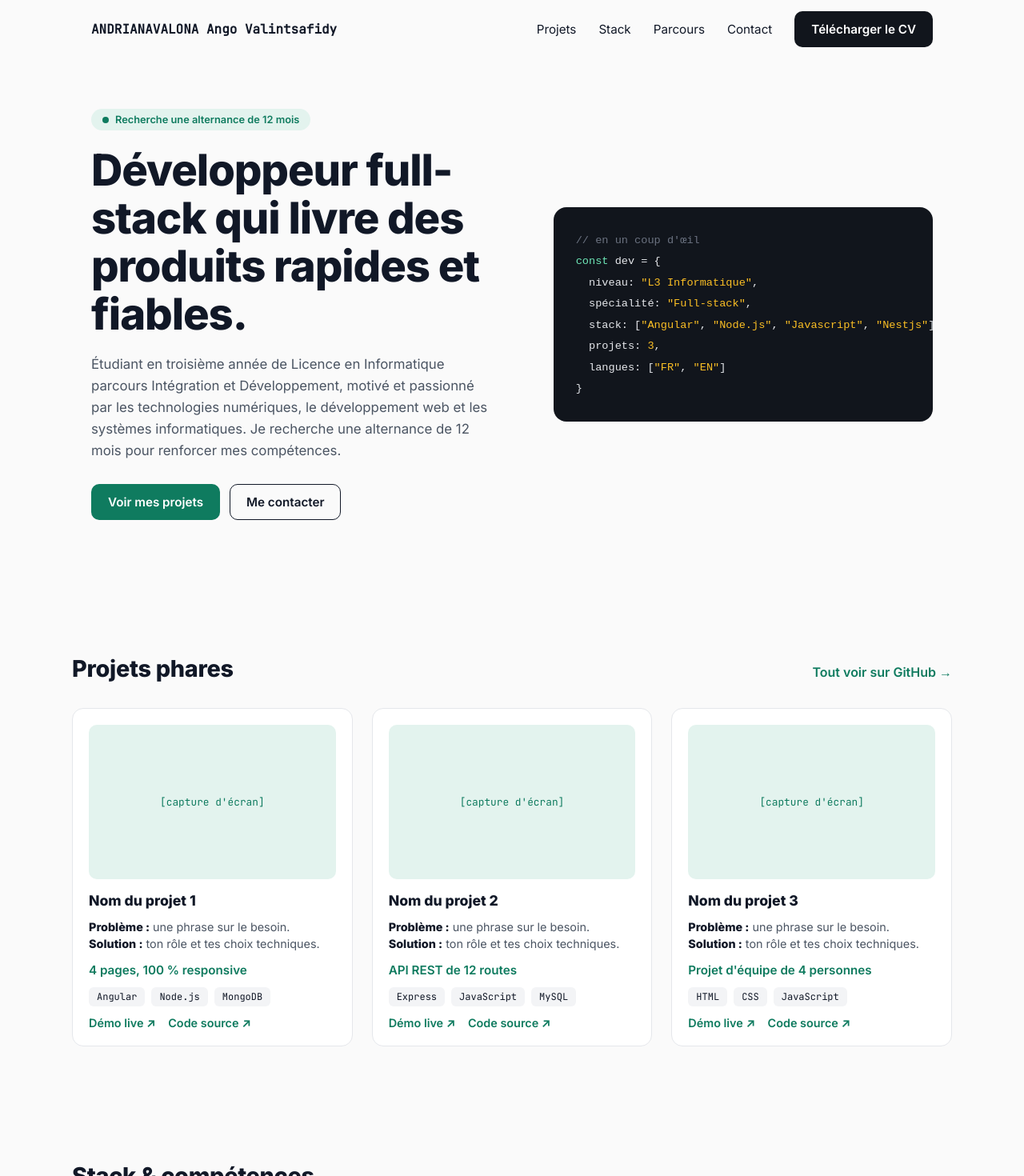
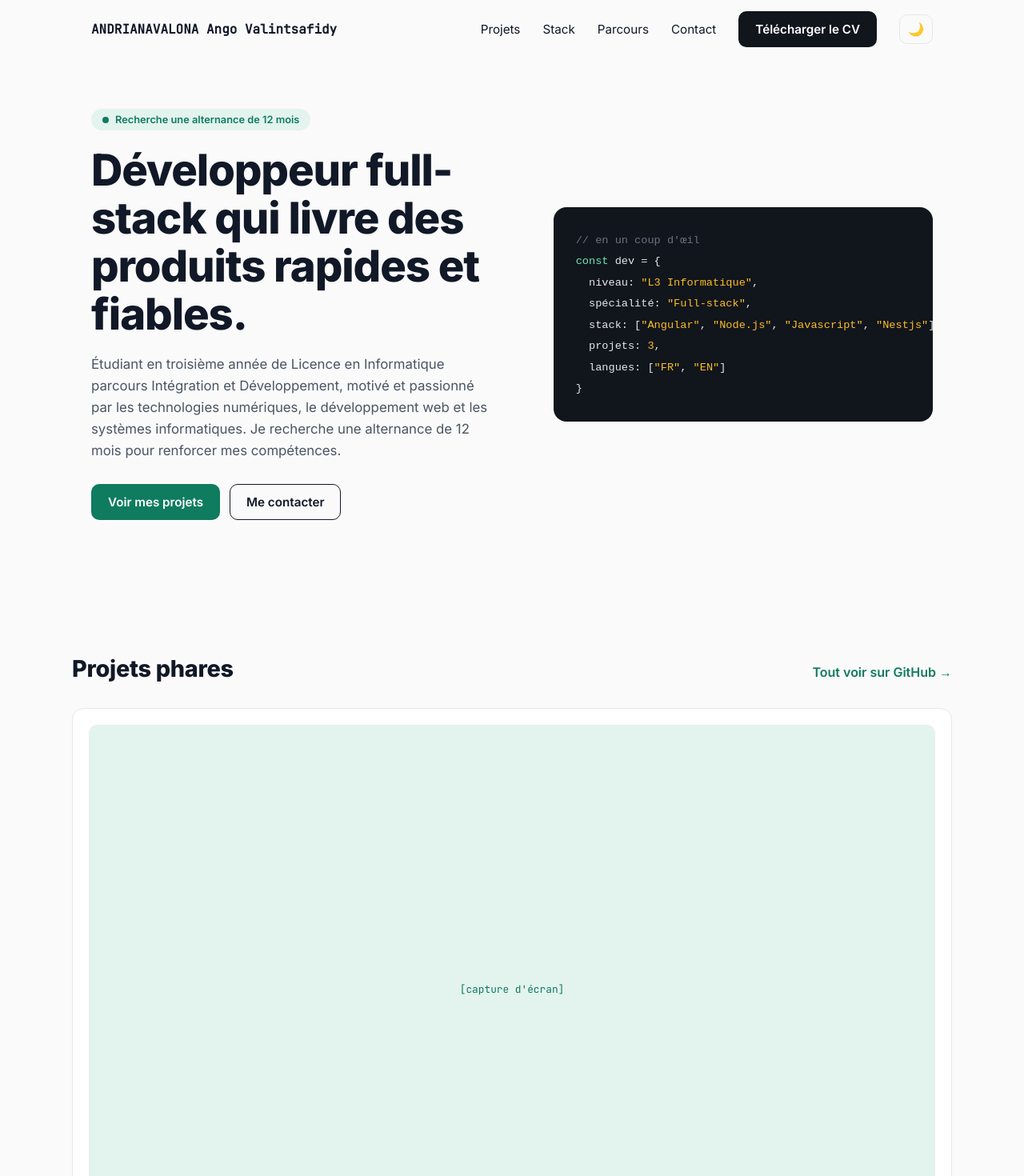
Before and after one commit to andrianavalonaango-dev/portfolio, an Angular app: page / in a window 1280 px wide. Shown: the top 1470 px of the page at 80% size. Built offline with nearby package versions, Linux system fonts and the light colour scheme.

Commit message:
feat: menu mobile, mode sombre et filtre de projets

```diff
--- a/src/app/components/contact/contact.html
+++ b/src/app/components/contact/contact.html
@@ -2,7 +2,7 @@
   <div class="contact">
     <div>
       <h2>Travaillons ensemble</h2>
-      <p>Réponse sous 24 h · ton.email@exemple.com</p>
+      <p>Réponse sous 24 h · ango.andrianavalona@esti.mg</p>
     </div>
 
     <div class="contact__actions">
--- a/src/app/components/header/header.css
+++ b/src/app/components/header/header.css
@@ -2,7 +2,7 @@
   position: sticky;
   top: 0;
   z-index: 10;
-  background: rgba(250, 250, 250, 0.9);
+  background: var(--header-bg);
   backdrop-filter: blur(8px);
 }
 
@@ -34,6 +34,45 @@
 }
 .nav a:not(.btn):hover { color: var(--accent); }
 
+.theme-btn {
+  background: none;
+  border: 1px solid var(--border);
+  border-radius: 10px;
+  padding: 8px 10px;
+  font-size: 1rem;
+  cursor: pointer;
+}
+
+.burger {
+  display: none;
+  flex-direction: column;
+  gap: 5px;
+  padding: 8px;
+  background: none;
+  border: 0;
+  cursor: pointer;
+}
+.burger span {
+  width: 22px;
+  height: 2px;
+  background: var(--text);
+}
+
 @media (max-width: 768px) {
-  .nav a:not(.btn) { display: none; } /* le menu mobile viendra à l'étape 6 */
+  .burger { display: flex; }
+
+  .nav {
+    display: none;
+    position: absolute;
+    top: 72px;
+    left: 0;
+    right: 0;
+    flex-direction: column;
+    align-items: flex-start;
+    gap: 16px;
+    padding: 20px 24px;
+    background: var(--bg);
+    border-bottom: 1px solid var(--border);
+  }
+  .nav.open { display: flex; }
 }
--- a/src/app/components/header/header.html
+++ b/src/app/components/header/header.html
@@ -8,6 +8,11 @@
       <a href="#parcours">Parcours</a>
       <a href="#contact">Contact</a>
       <a href="cv.pdf" download class="btn btn--dark">Télécharger le CV</a>
+
+      <button class="theme-btn" type="button" (click)="theme.toggle()"
+        aria-label="Changer de thème">
+  {{ theme.isDark() ? '☀️' : '🌙' }}
+</button>
     </nav>
   </div>
 </header>
--- a/src/app/components/header/header.ts
+++ b/src/app/components/header/header.ts
@@ -1,9 +1,15 @@
-import { Component } from '@angular/core';
+import { Component, inject, signal } from '@angular/core';
+import { Theme } from '../../services/theme';
 
 @Component({
-  imports: [],
   selector: 'app-header',
-  styleUrl: './header.css',
   templateUrl: './header.html',
+  styleUrl: './header.css'
 })
-export class Header {}
+export class Header {
+  theme = inject(Theme);
+  menuOpen = signal(false);
+
+  toggle() { this.menuOpen.update(v => !v); }
+  close() { this.menuOpen.set(false); }
+}
--- a/src/app/components/projects/projects.css
+++ b/src/app/components/projects/projects.css
@@ -1,8 +1,21 @@
-.grid {
-  display: grid;
-  grid-template-columns: repeat(3, 1fr);
-  gap: 24px;
+.filters {
+  display: flex;
+  flex-wrap: wrap;
+  gap: 8px;
+  margin-bottom: 24px;
 }
-
-@media (max-width: 960px) { .grid { grid-template-columns: repeat(2, 1fr); } }
-@media (max-width: 640px) { .grid { grid-template-columns: 1fr; } }
+.chip {
+  padding: 6px 14px;
+  border: 1px solid var(--border);
+  border-radius: 999px;
+  background: var(--surface);
+  color: var(--text);
+  font-family: var(--mono);
+  font-size: 0.8rem;
+  cursor: pointer;
+}
+.chip.active {
+  background: var(--accent);
+  border-color: var(--accent);
+  color: var(--on-accent);
+}
--- a/src/app/components/projects/projects.ts
+++ b/src/app/components/projects/projects.ts
@@ -1,4 +1,4 @@
-import { Component } from '@angular/core';
+import { Component, computed, signal } from '@angular/core';
 import { ProjectCard } from '../project-card/project-card';
 import { Project } from '../../models/project.model';
 
@@ -18,7 +18,7 @@ export class Projects {
       metric: '4 pages, 100 % responsive',
       tags: ['Angular', 'Node.js', 'MongoDB'],
       demoUrl: '#',
-      codeUrl: 'https://github.com/ton-pseudo/projet1'
+      codeUrl: 'https://github.com/andrianavalonaango-dev/projet1'
     },
     {
       title: 'Nom du projet 2',
@@ -27,7 +27,7 @@ export class Projects {
       metric: 'API REST de 12 routes',
       tags: ['Express', 'JavaScript', 'MySQL'],
       demoUrl: '#',
-      codeUrl: 'https://github.com/ton-pseudo/projet2'
+      codeUrl: 'https://github.com/andrianavalonaango-dev/projet2'
     },
     {
       title: 'Nom du projet 3',
@@ -36,7 +36,17 @@ export class Projects {
       metric: 'Projet d\'équipe de 4 personnes',
       tags: ['HTML', 'CSS', 'JavaScript'],
       demoUrl: '#',
-      codeUrl: 'https://github.com/ton-pseudo/projet3'
+      codeUrl: 'https://github.com/andrianavalonaango-dev/projet3'
     }
   ];
+
+  selected = signal('Tous');
+
+  tags = computed(() => ['Tous', ...new Set(this.projects.flatMap(p => p.tags))]);
+
+  filtered = computed(() =>
+    this.selected() === 'Tous'
+      ? this.projects
+      : this.projects.filter(p => p.tags.includes(this.selected()))
+  );
 }
--- /dev/null
+++ b/src/app/services/theme.ts
@@ -0,0 +1,22 @@
+import { Injectable, signal } from '@angular/core';
+
+@Injectable({ providedIn: 'root' })
+export class Theme {
+  isDark = signal(false);
+
+  constructor() {
+    const saved = localStorage.getItem('theme');
+    const dark = saved
+      ? saved === 'dark'
+      : window.matchMedia('(prefers-color-scheme: dark)').matches;
+    this.apply(dark);
+  }
+
+  toggle() { this.apply(!this.isDark()); }
+
+  private apply(dark: boolean) {
+    this.isDark.set(dark);
+    document.documentElement.setAttribute('data-theme', dark ? 'dark' : 'light');
+    localStorage.setItem('theme', dark ? 'dark' : 'light');
+  }
+}
--- a/src/styles.css
+++ b/src/styles.css
@@ -1,7 +1,7 @@
-/* You can add global styles to this file, and also import other style files */
 @import url('https://fonts.googleapis.com/css2?family=Inter:wght@400;600;800&family=JetBrains+Mono&display=swap');
 
 :root {
+  color-scheme: light;
   --bg: #fafafa;
   --surface: #ffffff;
   --text: #111827;
@@ -12,6 +12,25 @@
   --radius: 14px;
   --font: 'Inter', system-ui, sans-serif;
   --mono: 'JetBrains Mono', monospace;
+  --badge-bg: #e3f3ee;
+  --tag-bg: #f3f4f6;
+  --header-bg: rgba(250, 250, 250, 0.9);
+  --on-accent: #fff;
+}
+
+[data-theme='dark'] {
+  color-scheme: dark;
+  --bg: #0d1117;
+  --surface: #161b22;
+  --text: #e6edf3;
+  --muted: #9aa4b2;
+  --accent: #34d399;
+  --border: #2a313c;
+  --dark: #010409;
+  --badge-bg: #12322a;
+  --tag-bg: #222a35;
+  --header-bg: rgba(13, 17, 23, 0.9);
+  --on-accent: #04130d;
 }
 
 * { box-sizing: border-box; margin: 0; }
@@ -42,13 +61,18 @@ html { scroll-behavior: smooth; }
   transition: transform 0.15s ease, opacity 0.15s ease;
 }
 .btn:hover { transform: translateY(-1px); opacity: 0.9; }
-.btn--primary { background: var(--accent); color: #fff; }
+.btn--primary { background: var(--accent); color: var(--on-accent); }
 .btn--outline { border-color: var(--text); color: var(--text); background: transparent; }
 .btn--dark { background: var(--dark); color: #fff; }
 
+[data-theme='dark'] .btn--dark {
+  background: var(--text);
+  color: var(--bg);
+}
+
 .section {
   padding: 72px 0;
-  scroll-margin-top: 72px; /* évite que le header cache le titre au clic sur le menu */
+  scroll-margin-top: 72px;
 }
 .section__head {
   display: flex;
```
Also changed, not shown: 1 other file (tests, documents, lock files or other folders).
